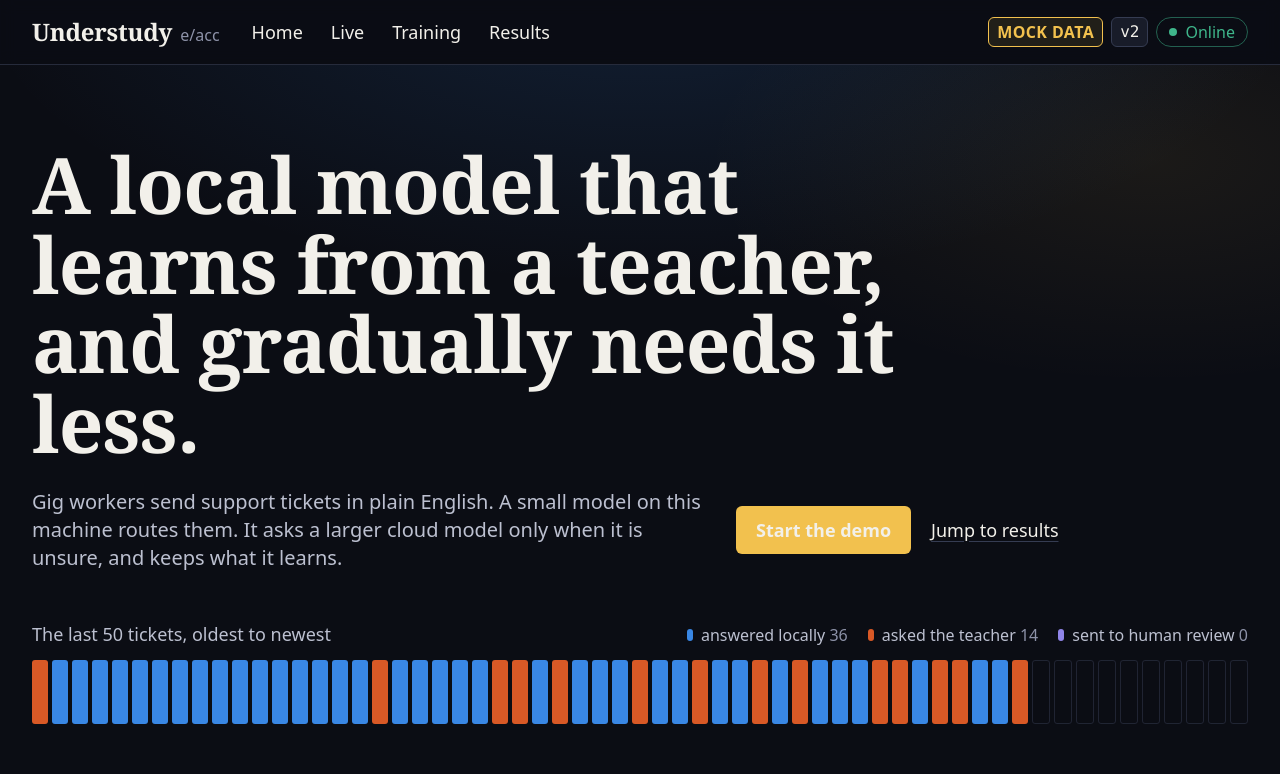
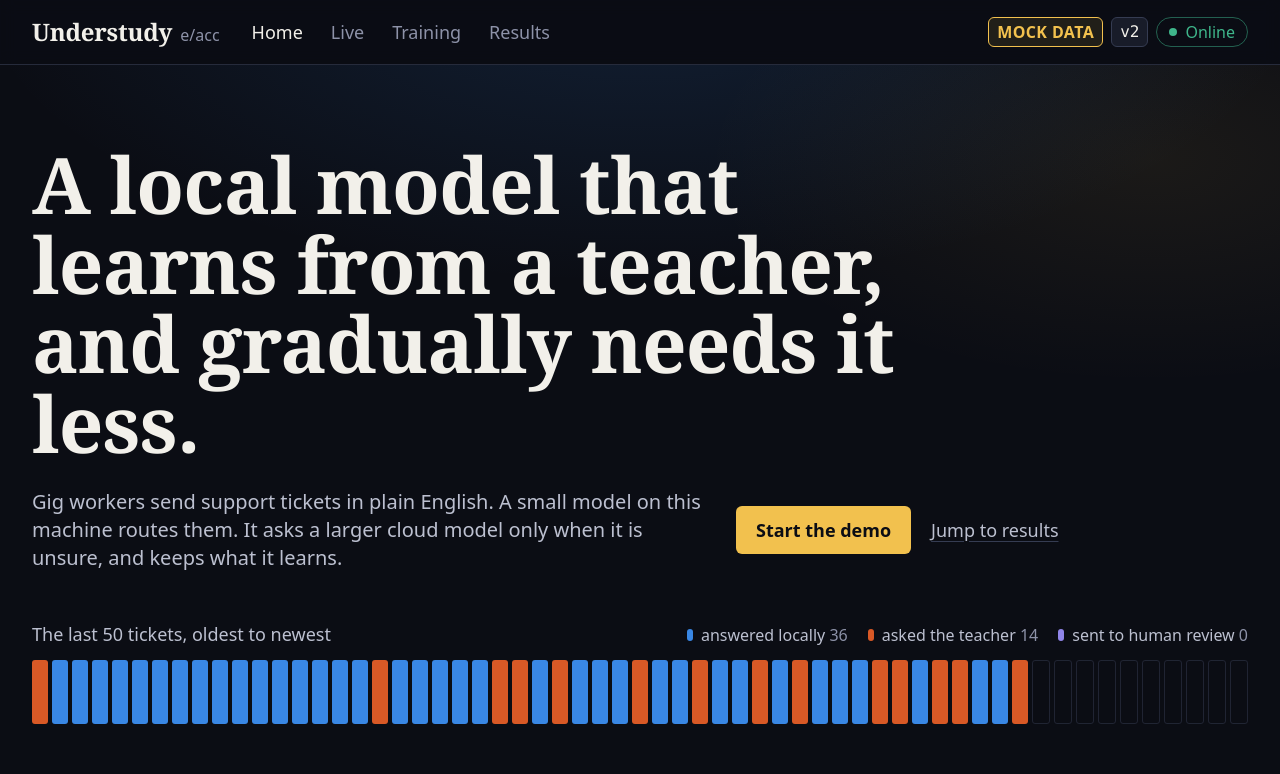
Before and after one commit to Auro-rium/understudy, a Next.js app in the folder frontend/: page / in a window 1280 px wide. Shown: the top 774 px of the page. Built offline with nearby package versions, Linux system fonts and the light colour scheme; no server answers.

Commit message:
Fix link colours: put the a { color: inherit } reset in the base layer so text-* utilities apply
Co-Authored-By: Claude Sonnet 5.5 <noreply@anthropic.com>

```diff
--- a/frontend/src/app/globals.css
+++ b/frontend/src/app/globals.css
@@ -97,8 +97,11 @@ body {
   border-radius: 4px;
 }
 
-a {
-  color: inherit;
+/* In the base layer so utilities like text-bg / text-ink-3 on links still win. */
+@layer base {
+  a {
+    color: inherit;
+  }
 }
 
 /* Recharts: quiet grid + axes */
```
